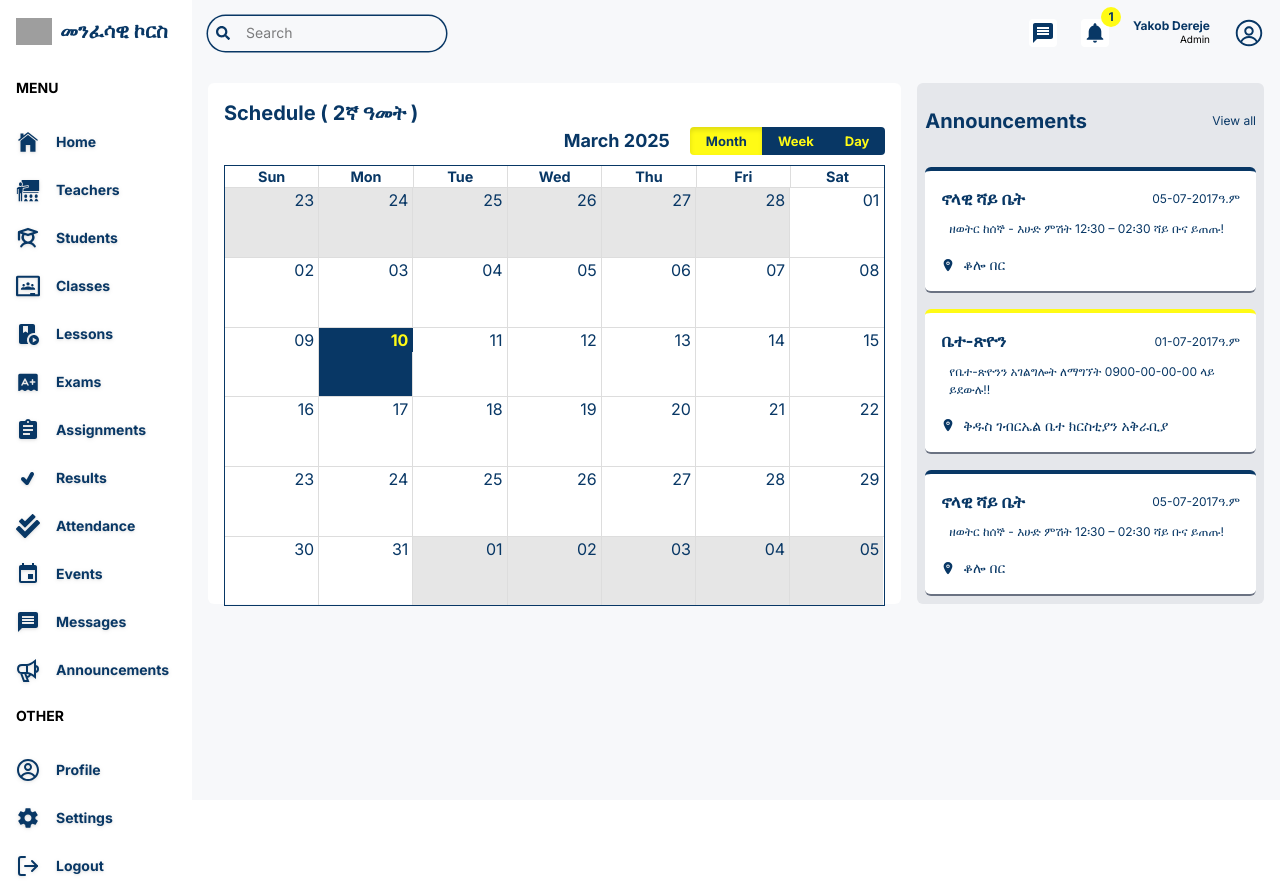
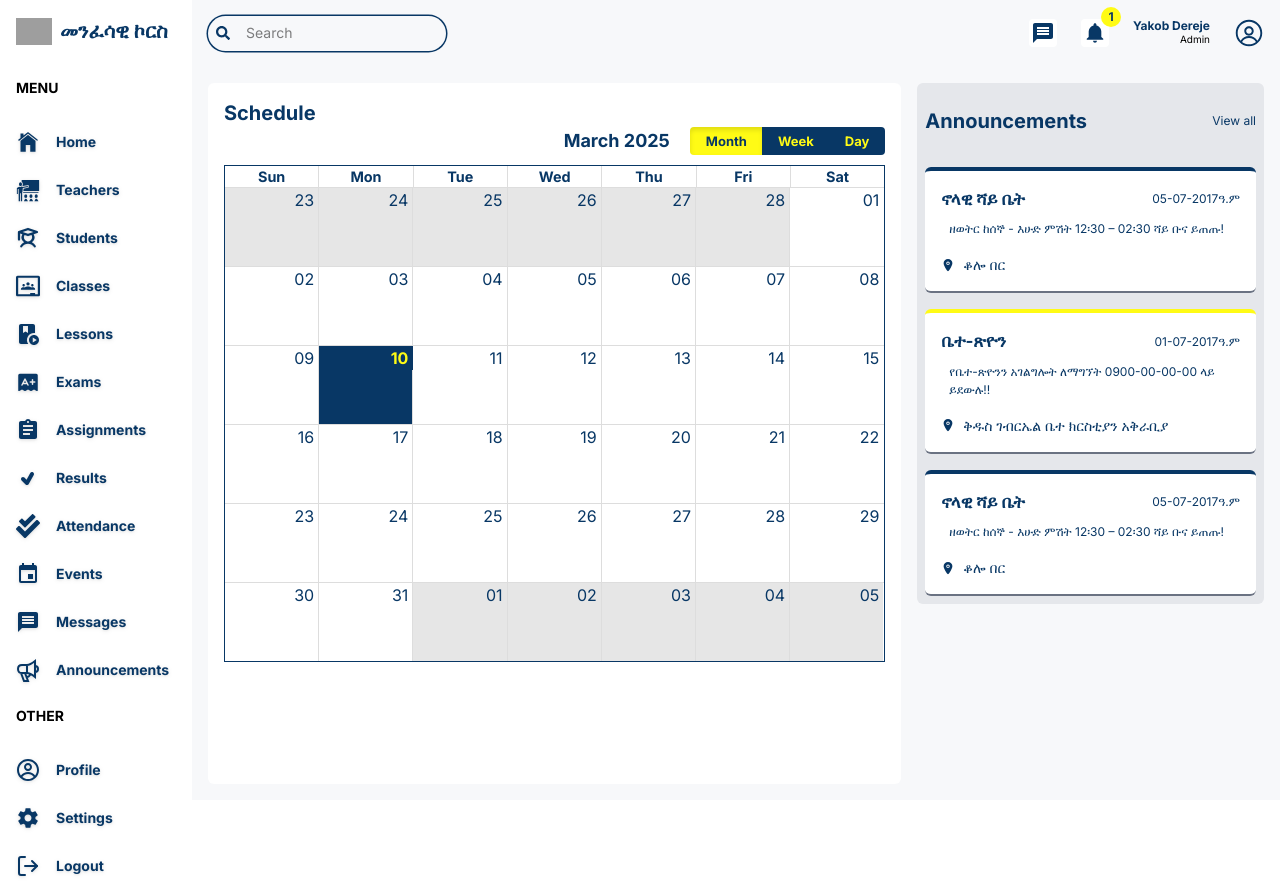
Before and after one commit to SenaKebe/Jit_Web_App, a Next.js app in the folder course/: page /teacher in a window 1280 px wide. Built offline with nearby package versions, Linux system fonts and the light colour scheme; grey boxes are pictures that could not be loaded.

Commit message:
Teachers page done

```diff
--- a/course/src/app/(dashboard)/layout.tsx
+++ b/course/src/app/(dashboard)/layout.tsx
@@ -32,7 +32,7 @@ export default function DashboardLayout({
 
       {/* right side  */}
 
-      <div className="w-[85%] md:w-[92%] lg:w-[84%] xl:w-[85%] bg-[#F7F8FA] overflow-scroll">
+      <div className="w-[85%] md:w-[92%] lg:w-[84%] xl:w-[85%] bg-[#F7F8FA] overflow-scroll flex flex-col">
         <Navbar />
         {children}
       </div>
--- a/course/src/app/(dashboard)/teacher/page.tsx
+++ b/course/src/app/(dashboard)/teacher/page.tsx
@@ -1,17 +1,14 @@
-import EventCalendar from "@/src/components/EventCalendar";
 import Announcements from "@/src/components/Announcements";
 import BigCalendar from "@/src/components/BigCalendar";
 import "react-big-calendar/lib/css/react-big-calendar.css";
 
 const TeacherPage = () => {
   return (
-    <div className="p-4 flex gap-4 flex-col xl:flex-row">
+    <div className="flex-1 p-4 flex gap-4 flex-col xl:flex-row">
       {/* LEFT  */}
       <div className="w-full xl:w-2/3">
         <div className="h-full bg-white p-4 rounded-md">
-          <h1 className="text-xl font-bold text-[#083765]">
-            Schedule ( 2ኛ ዓመት )
-          </h1>
+          <h1 className="text-xl font-bold text-[#083765]">Schedule</h1>
           <BigCalendar />
         </div>
       </div>
--- a/course/src/components/BigCalendar.tsx
+++ b/course/src/components/BigCalendar.tsx
@@ -20,7 +20,7 @@ const BigCalendar = () => {
       endAccessor="end"
       views={["month", "week", "day"]}
       view={view}
-      style={{ height: "98%" }}
+      style={{ height: "80%" }}
       onView={handleOnChangeView}
       min={new Date(2025, 1, 0, 5, 0, 0)}
       max={new Date(2025, 1, 0, 20, 0, 0)}
```
